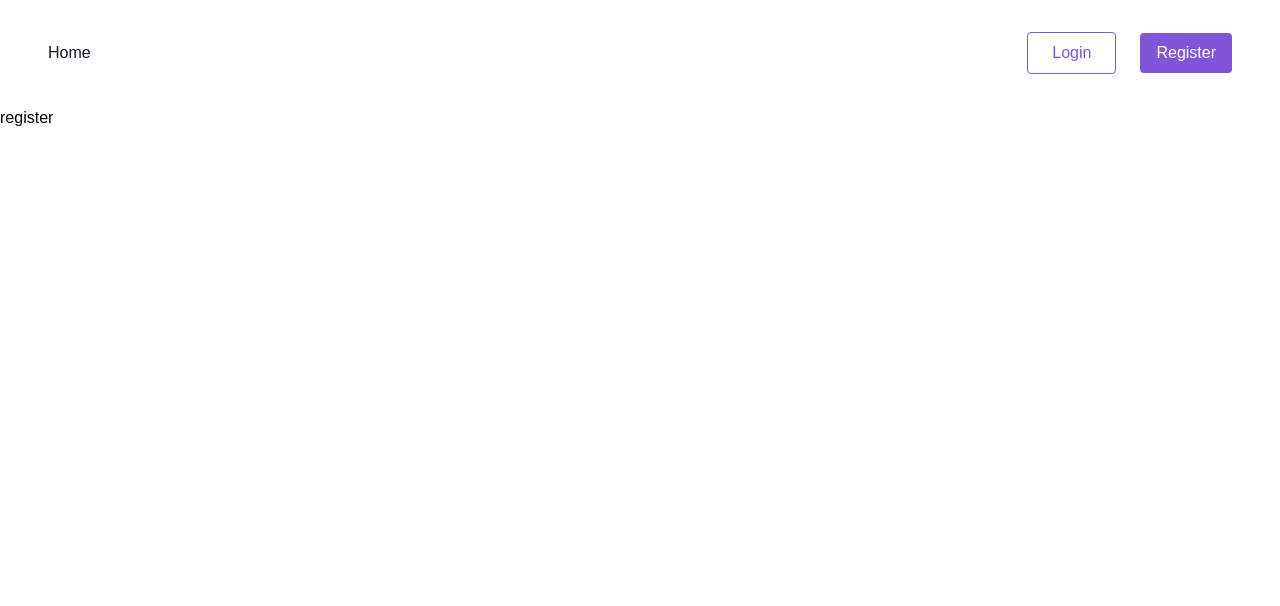
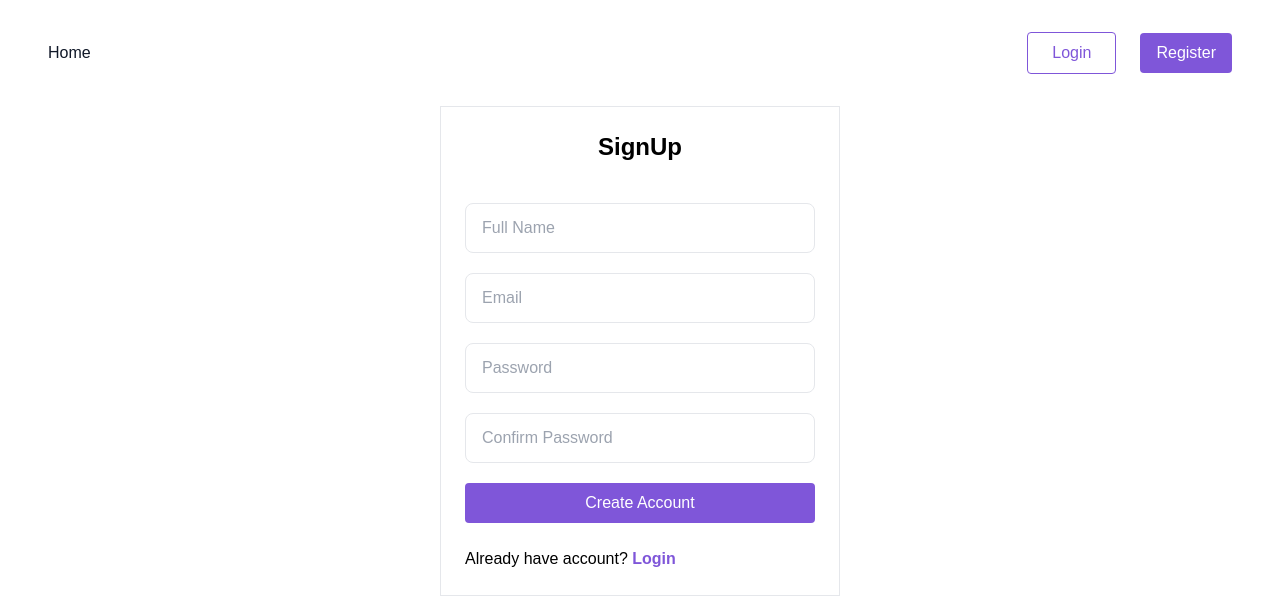
Before and after one commit to sabbir10s/classic-it-task, a React (Vite) app: page /register in a window 1280 px wide. Shown: the top 606 px of the page. Built offline with nearby package versions, Linux system fonts and the light colour scheme.

Commit message:
login and signup page design done

```diff
--- a/src/Pages/Login/Login.jsx
+++ b/src/Pages/Login/Login.jsx
@@ -1,7 +1,50 @@
+import { Link } from "react-router-dom";
+
 const Login = () => {
   return (
-    <div>
-      <p>Login</p>
+    <div className="">
+      <div className="max-w-[400px] border p-4 lg:p-6 mx-auto">
+        <h2 className="text-2xl font-semibold text-center mb-8 ">Login</h2>
+        <form
+          onSubmit={(e) => e.preventDefault()}
+          action="#"
+          className="space-y-5"
+        >
+          <div className="text-center">
+            <input
+              className="px-4 py-3  rounded-lg w-full focus:border-primary outline-none border"
+              type="email"
+              placeholder="Email"
+            />
+          </div>
+          <div className=" text-center">
+            <input
+              className="px-4 py-3  rounded-lg w-full focus:border-primary outline-none border"
+              type="password"
+              placeholder="Password"
+            />
+          </div>
+          <div className="text-end">
+            <button className="inline-block text-secondary-600 font-semibold cursor-pointer hover:underline">
+              Forgot password?
+            </button>
+          </div>
+          <div>
+            <button className="w-full py-2 rounded bg-primary hover:bg-primary-700 hover:shadow-md hover:shadow-primary text-white">
+              Login
+            </button>
+            <div className="mt-8">
+              <span>Have on account yet?</span>{" "}
+              <Link
+                to="/register"
+                className="text-primary font-semibold hover:underline"
+              >
+                Create Account
+              </Link>
+            </div>
+          </div>
+        </form>
+      </div>
     </div>
   );
 };
--- a/src/Pages/Register/Register.jsx
+++ b/src/Pages/Register/Register.jsx
@@ -1,5 +1,61 @@
+import { Link } from "react-router-dom";
+
 const Register = () => {
-  return <div>register</div>;
+  return (
+    <div>
+      <div className="max-w-[400px] border p-4 lg:p-6 mx-auto">
+        <h2 className="text-2xl font-semibold text-center mb-10">SignUp</h2>
+        <form
+          onSubmit={(e) => e.preventDefault()}
+          action="#"
+          className="space-y-5"
+        >
+          <div className="text-center">
+            <input
+              className="px-4 py-3 rounded-lg w-full focus:border-primary outline-none border"
+              type="text"
+              placeholder="Full Name"
+            />
+          </div>
+          <div className="text-center">
+            <input
+              className="px-4 py-3 rounded-lg w-full focus:border-primary outline-none border"
+              type="email"
+              placeholder="Email"
+            />
+          </div>
+          <div className=" text-center">
+            <input
+              className="px-4 py-3 rounded-lg w-full focus:border-primary outline-none border"
+              type="password"
+              placeholder="Password"
+            />
+          </div>
+          <div className=" text-center">
+            <input
+              className="px-4 py-3 rounded-lg w-full focus:border-primary outline-none border"
+              type="password"
+              placeholder="Confirm Password"
+            />
+          </div>
+          <div className="">
+            <button className="w-full py-2 rounded bg-primary hover:bg-primary-700 hover:shadow-md hover:shadow-primary text-white">
+              Create Account
+            </button>
+            <div className="mt-6">
+              <span>Already have account?</span>{" "}
+              <Link
+                to="/login"
+                className="text-primary font-semibold hover:underline"
+              >
+                Login
+              </Link>
+            </div>
+          </div>
+        </form>
+      </div>
+    </div>
+  );
 };
 
 export default Register;
```
